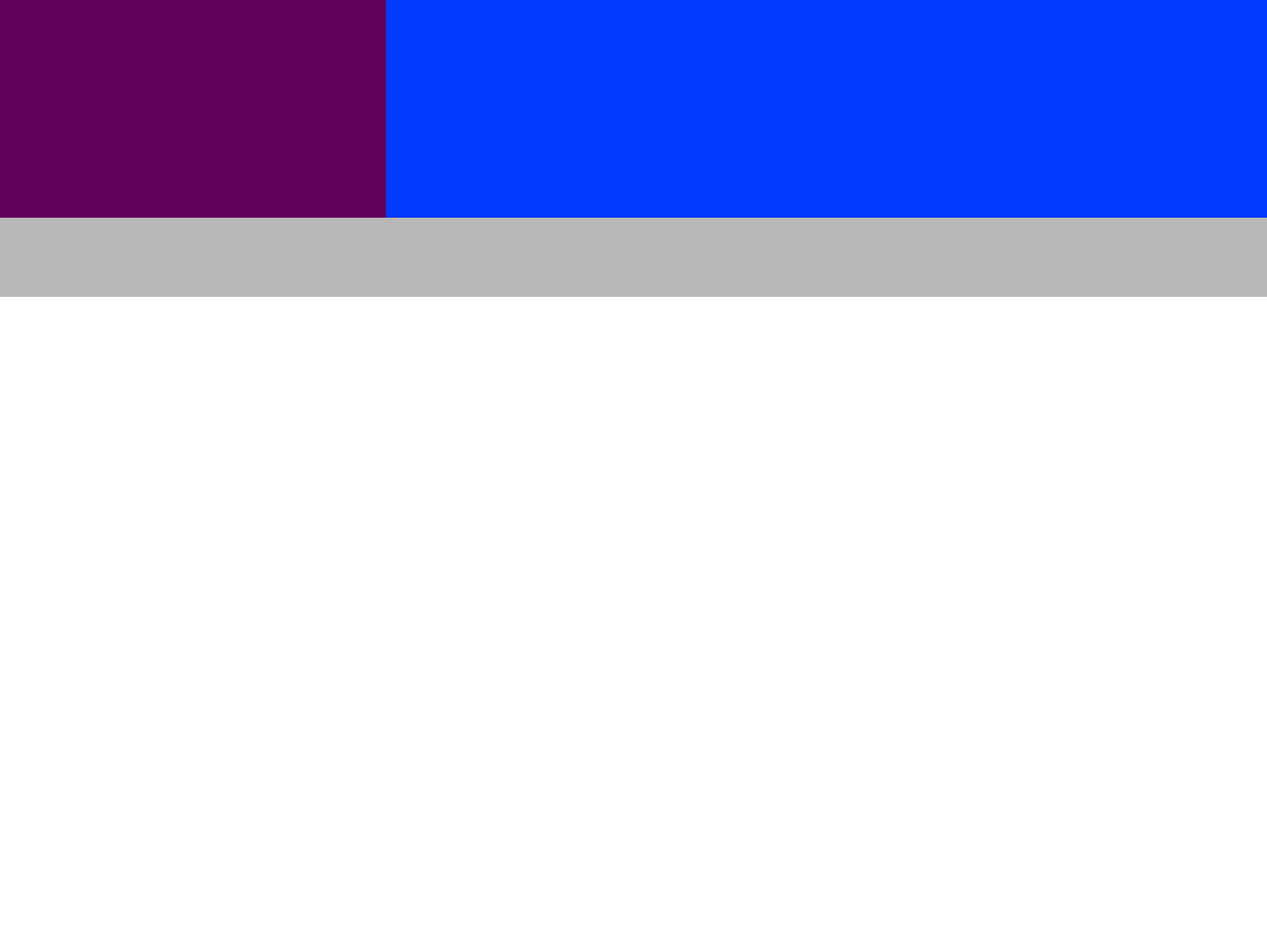
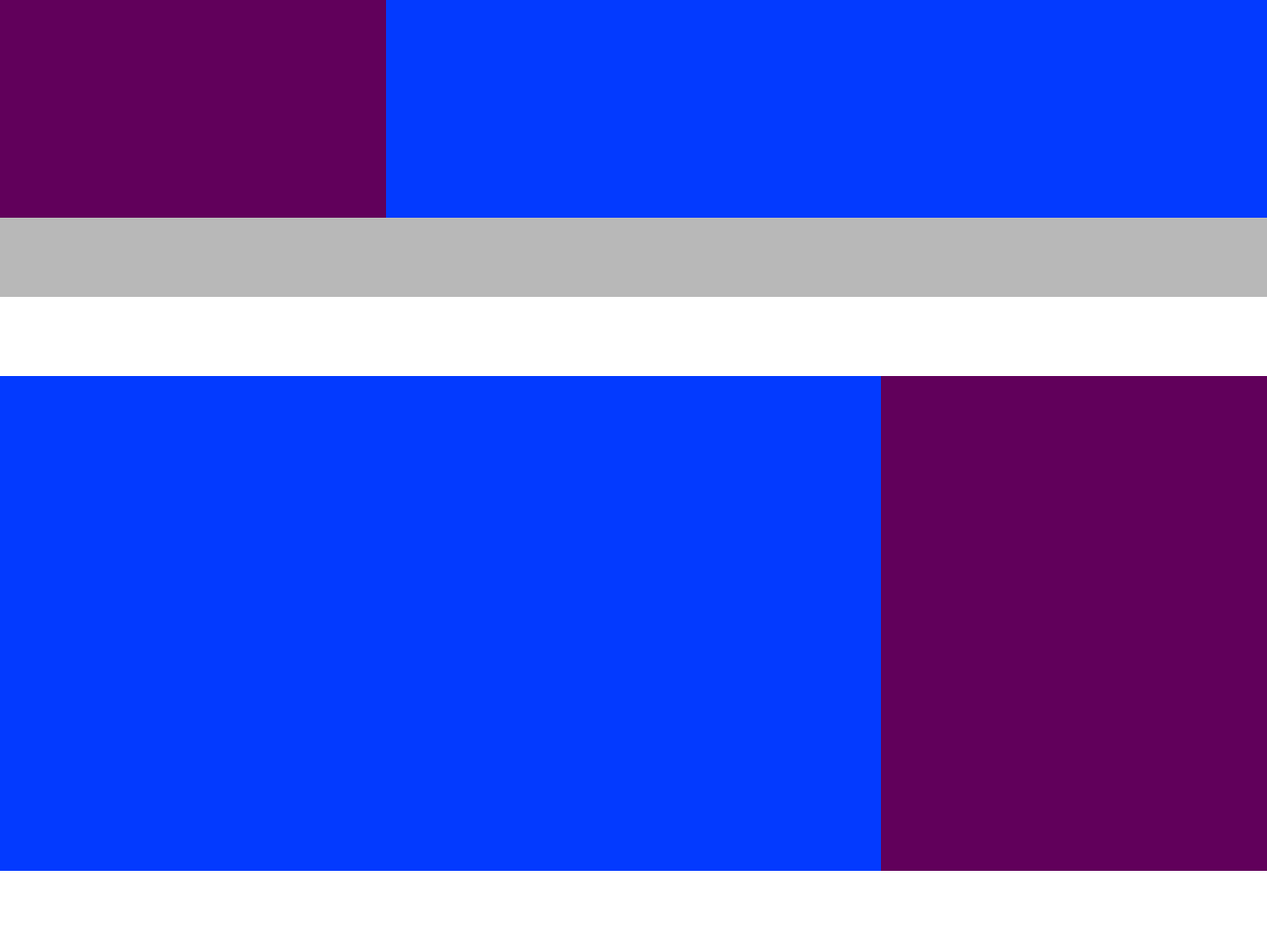
Before and after one commit to vincenzobozzanca/htmlcss-struttura-discord, a plain HTML site: page index.html in a window 1280 px wide. Shown: the part 1784-2744 px from the top of the page at 99% size. Before the commit the page ends 2084 px from the top, so only its background shows below. Drawn offline with Linux system fonts and the light colour scheme.

Commit message:
sezione 4

```diff
--- a/index.html
+++ b/index.html
@@ -31,6 +31,10 @@
 				<div class="box-blue"></div>
 				<div class="box-pink"></div>
 			</section>
+			<section class="section2">
+				<div class="blue"></div>
+				<div class="pink"></div>
+			</section>
 		</main>
 
 
```
